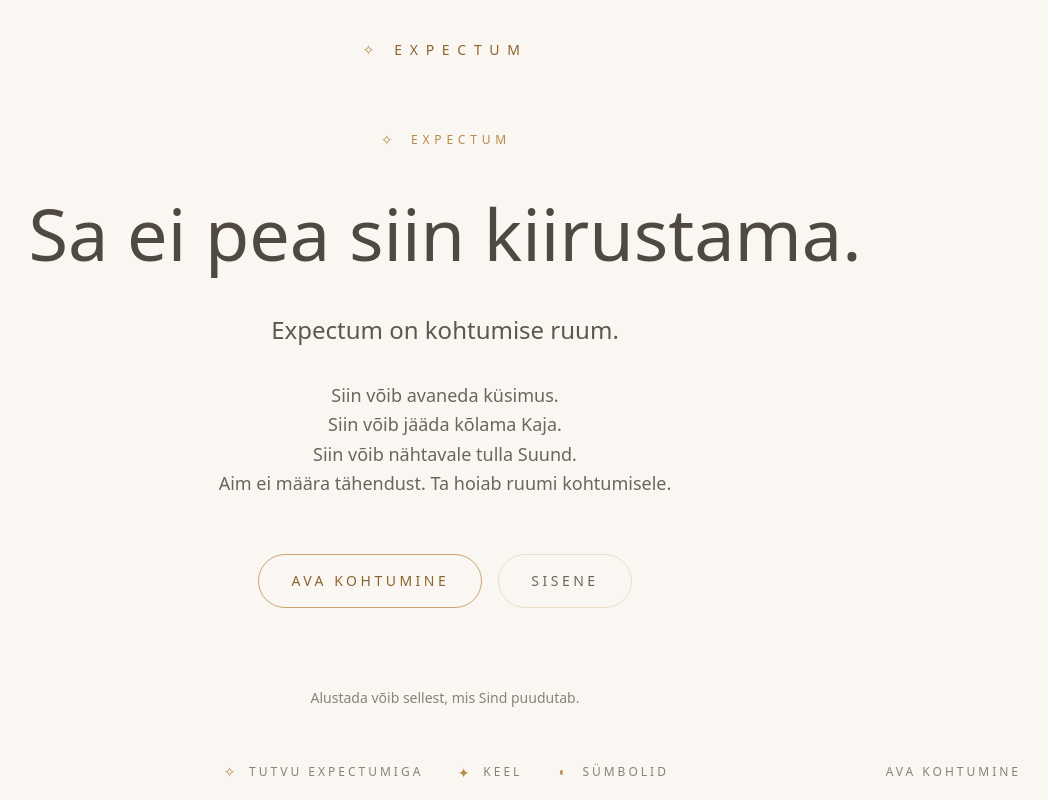
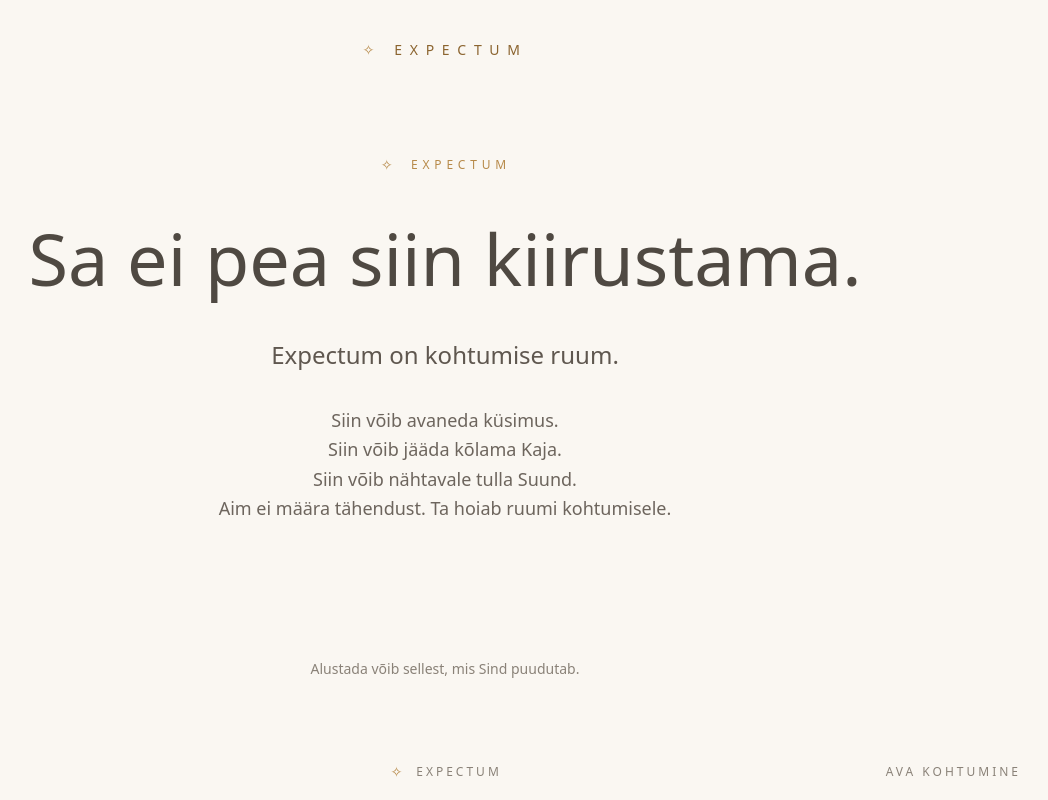
Before and after one commit to laurentconsulting/expectum, a Next.js app: page / in a window 1280 px wide. Shown: the whole page, without its empty margins (195-1243 px from the left). Built offline with nearby package versions, Linux system fonts and the light colour scheme; no server answers.

Commit message:
Reduce public homepage entry noise

```diff
--- a/app/page.tsx
+++ b/app/page.tsx
@@ -23,18 +23,8 @@ export default function Home() {
       footerLinks={[
         {
           href: "/expectum",
-          label: "Tutvu Expectumiga",
+          label: "Expectum",
           symbol: "aim",
-        },
-        {
-          href: "/expectum-language",
-          label: "Keel",
-          symbol: "theme",
-        },
-        {
-          href: "/symbols",
-          label: "Sümbolid",
-          symbol: "echo",
         },
       ]}
     >
@@ -62,9 +52,8 @@ export default function Home() {
           Aim ei määra tähendust. Ta hoiab ruumi kohtumisele.
         </p>
 
+        {signedIn && (
           <div className="flex flex-col flex-wrap justify-center gap-4 md:flex-row">
-          {signedIn ? (
-            <>
             <ExpectumButton href="/attunement">
               Ava kohtumine
             </ExpectumButton>
@@ -76,19 +65,8 @@ export default function Home() {
             <ExpectumButton href="/path" variant="soft">
               Vaata teekonda
             </ExpectumButton>
-            </>
-          ) : (
-            <>
-              <ExpectumButton href="/enter">
-                Ava kohtumine
-              </ExpectumButton>
-
-              <ExpectumButton href="/enter" variant="soft">
-                Sisene
-              </ExpectumButton>
-            </>
+          </div>
         )}
-        </div>
 
         <p className="mt-20 text-sm text-[#8a8278]">
           Alustada võib sellest, mis Sind puudutab.
```
Lines whose indentation alone changed are shown as unchanged.
